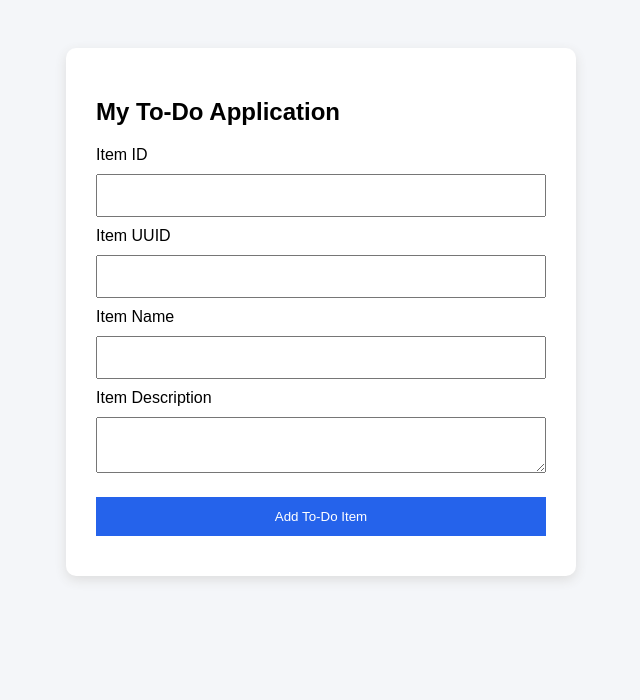
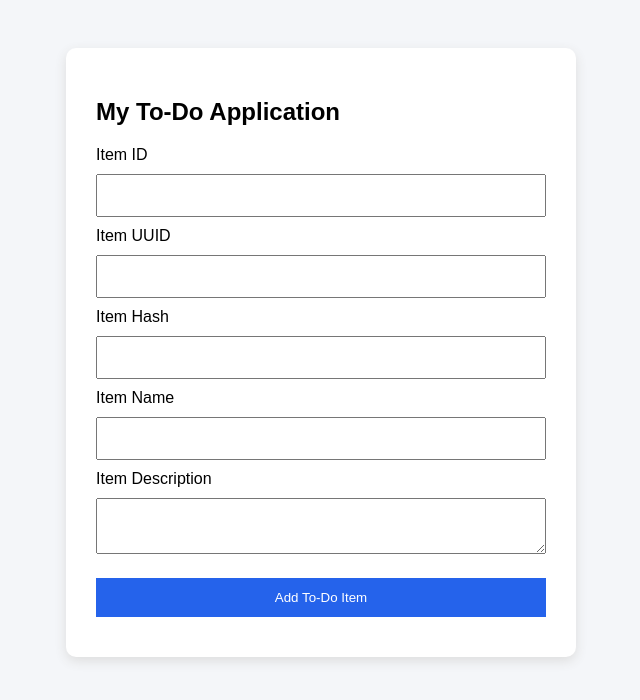
Before and after one commit to khushi5555/Git_and_GitHub_Khushi_Daharwal, a Flask app: page /todo in a window 1280 px wide. Shown: the top 700 px of the page, without its empty margins (319-959 px from the left). Run offline with Flask 3, Linux system fonts and the light colour scheme.

Commit message:
Add Itam Hash field

```diff
--- a/templates/todo.html
+++ b/templates/todo.html
@@ -44,6 +44,9 @@
             <label>Item UUID</label>
             <input type="text" name="itemUUID" required>
 
+            <label>Item Hash</label>
+            <input type="text" name="itemHash" required>
+
             <label>Item Name</label>
             <input type="text" name="itemName" required>
 
```
